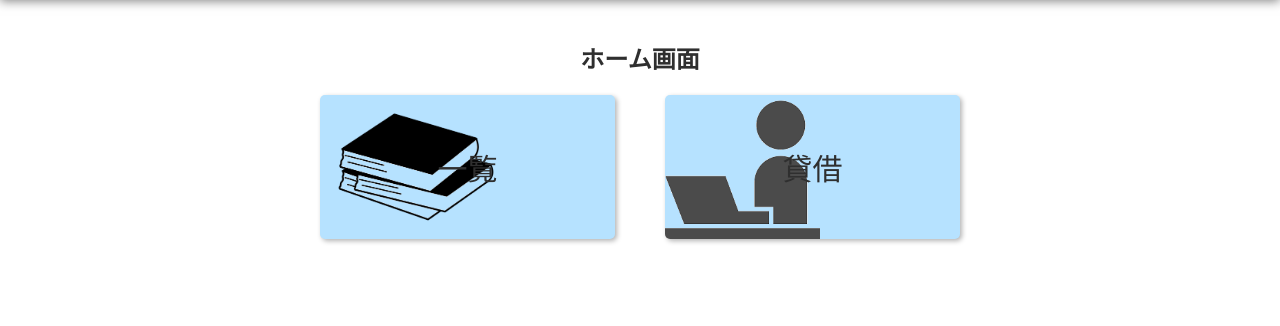
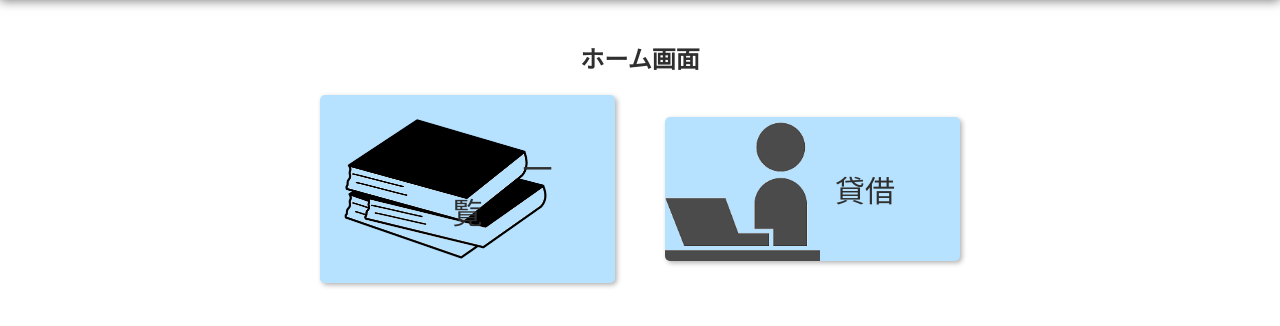
Before and after one commit to tora87/Hackathon_Jyobi_BMS, a Flask app: page /login-top/top_page in a window 1280 px wide. Shown: the part 80-406 px from the top of the page. Run offline with Flask 2, Linux system fonts and the light colour scheme; the visitor is signed in with stand-in values (Sample User, id 1).

Commit message:
[Update] home画面のボタンのテキスト位置を調整しました。

```diff
--- a/static/css/home.css
+++ b/static/css/home.css
@@ -7,6 +7,22 @@
     background-size: contain;
     background-repeat: no-repeat;
     background-position: left center;
+}
+
+.home-item:nth-child(1) {
+    text-indent: 140px;
+}
+
+.home-item:nth-child(2) {
+    text-indent: 105px;
+}
+
+.home-item:nth-child(3) {
+    text-indent: 100px;
+}
+
+.home-item:nth-child(4) {
+    text-indent: 105px;
 }
 
 .addbook-img {
```
